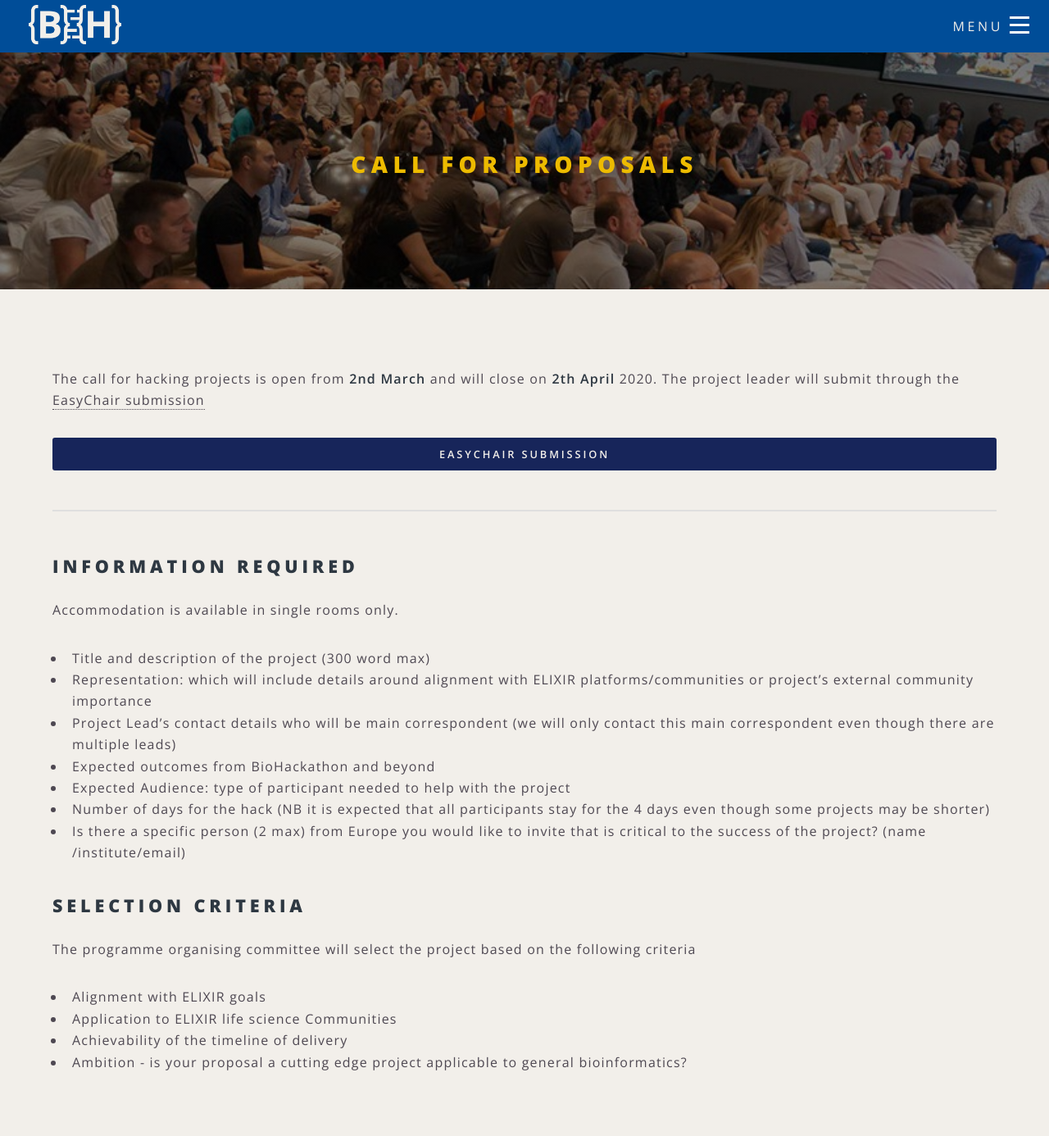
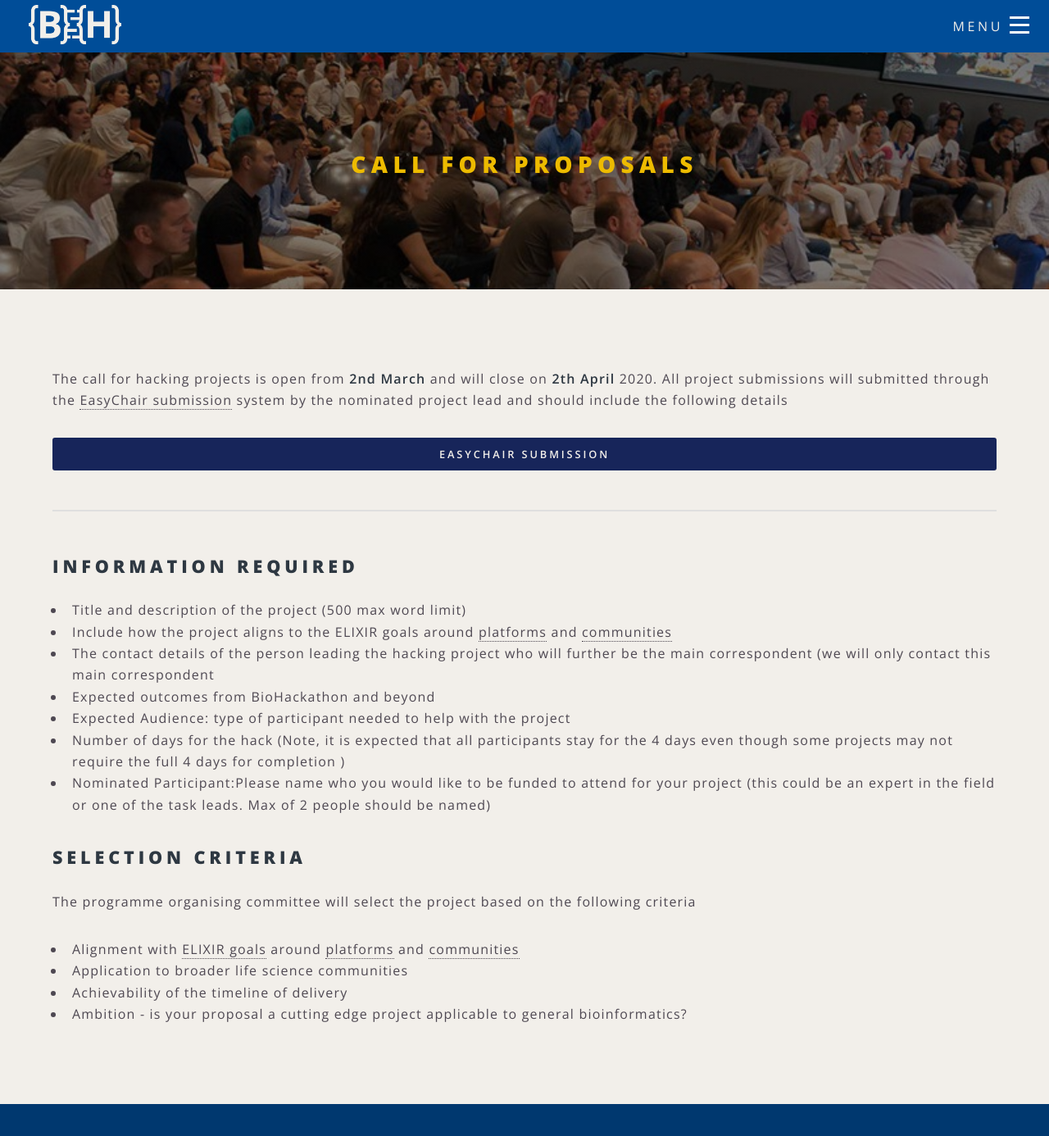
Before and after one commit to elixir-europe/biohackathon-europe-2020, a Jekyll site: the page built from proposalscall.html, in a window 1280 px wide and 1400 px high. Shown: the top 1386 px of the window at 82% size. Built offline with Jekyll 4.4.1, drawn with Linux system fonts in a browser that asks for light colours; nearby versions of some CDN libraries.

Commit message:
Updated Goals, Benefits, Hacking topits, Call for proposals and Registration

```diff
--- a/proposalscall.html
+++ b/proposalscall.html
@@ -3,33 +3,28 @@ layout: page
 title: Call for proposals
 ---
 <section>
-    <p>The call for hacking projects is open from <b>2nd March </b>and will close on <b>2th April</b> 2020. The
-        project leader will submit through the <a href="https://easychair.org/my/conference?conf=bh2020">EasyChair
-            submission</a></p>
-
-    <a href="https://easychair.org/my/conference?conf=bh2020" class="button fit special">EasyChair
-        submission</a>
+    <p>The call for hacking projects is open from <b>2nd March </b>and will close on <b>2th April</b> 2020. All project submissions will submitted through the <a href="https://easychair.org/my/conference?conf=bh2020">EasyChair submission</a> system by the nominated project lead and should include the following details </p>
+    <a href="https://easychair.org/my/conference?conf=bh2020" class="button fit special">EasyChair submission</a>
     <hr />
 </section>
 <section>
     <h2>Information required</h2>
-    <p>Accommodation is available in single rooms only.</p>
     <ul>
-        <li>Title and description of the project (300 word max)</li>
-        <li>Representation: which will include details around alignment with ELIXIR platforms/communities or project’s external community importance</li>
-        <li>Project Lead’s contact details who will be main correspondent (we will only contact this main correspondent even though there are multiple leads)</li>
+        <li>Title and description of the project (500 max word limit)</li>
+        <li>Include how the project aligns to the ELIXIR goals around <a href="https://www.elixir-europe.org/platforms" target="_blank">platforms</a> and <a href="https://elixir-europe.org/communities" target="_blank">communities</a></li>
+        <li>The contact details of the person leading the hacking project who will further be the main correspondent (we will only contact this main correspondent </li>
         <li>Expected outcomes from BioHackathon and beyond </li>
         <li>Expected Audience: type of participant needed to help with the project</li>
-        <li>Number of days for the hack (NB it is expected that all participants stay for the 4 days even though some projects may be shorter)</li>
-        <li>Is there a specific person (2 max) from Europe you would like to invite that is critical to the success of the project? (name /institute/email)</li>
+        <li>Number of days for the hack (Note, it is expected that all participants stay for the 4 days even though some projects may not require the full 4 days for completion )</li>
+        <li>Nominated Participant:Please name who you would like to be funded to attend for your project (this could be an expert in the field or one of the task leads. Max of 2 people should be named)</li>
     </ul>
 </section>
 <section>
     <h2>Selection criteria</h2>
     <p>The programme organising committee will select the project based on the following criteria</p>
     <ul>
-        <li>Alignment with ELIXIR goals</li>
-        <li>Application to ELIXIR life science Communities</li>
+        <li>Alignment with <a href="https://elixir-europe.org/about-us" target="_blank">ELIXIR goals</a> around <a href="https://www.elixir-europe.org/platforms" target="_blank">platforms</a> and <a href="https://elixir-europe.org/communities" target="_blank">communities</a></li>
+        <li>Application to broader life science communities </li>
         <li>Achievability of the timeline of delivery</li>
         <li>Ambition - is your proposal a cutting edge project applicable to general bioinformatics?</li>
     </ul>
```
Also changed, not shown: _landings/landing-1.md (+1 -1 lines), index.html (+15 -33 lines), registration.html (+20 -6 lines).
